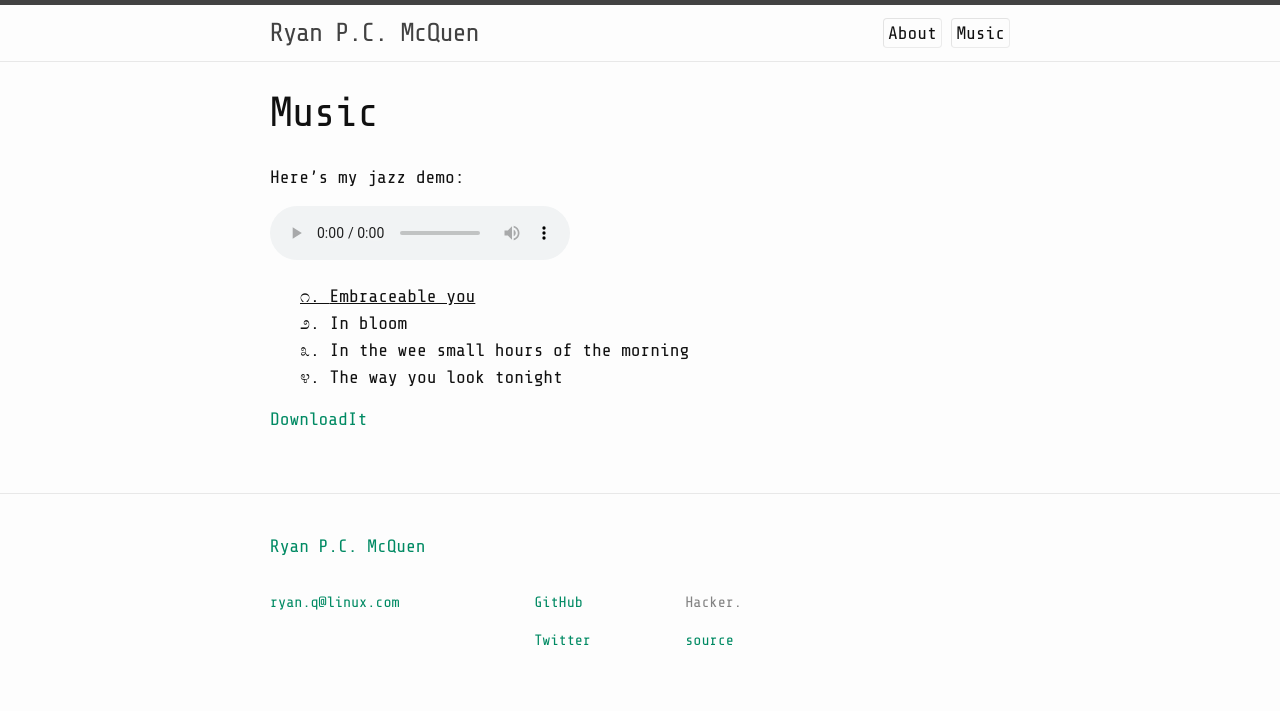
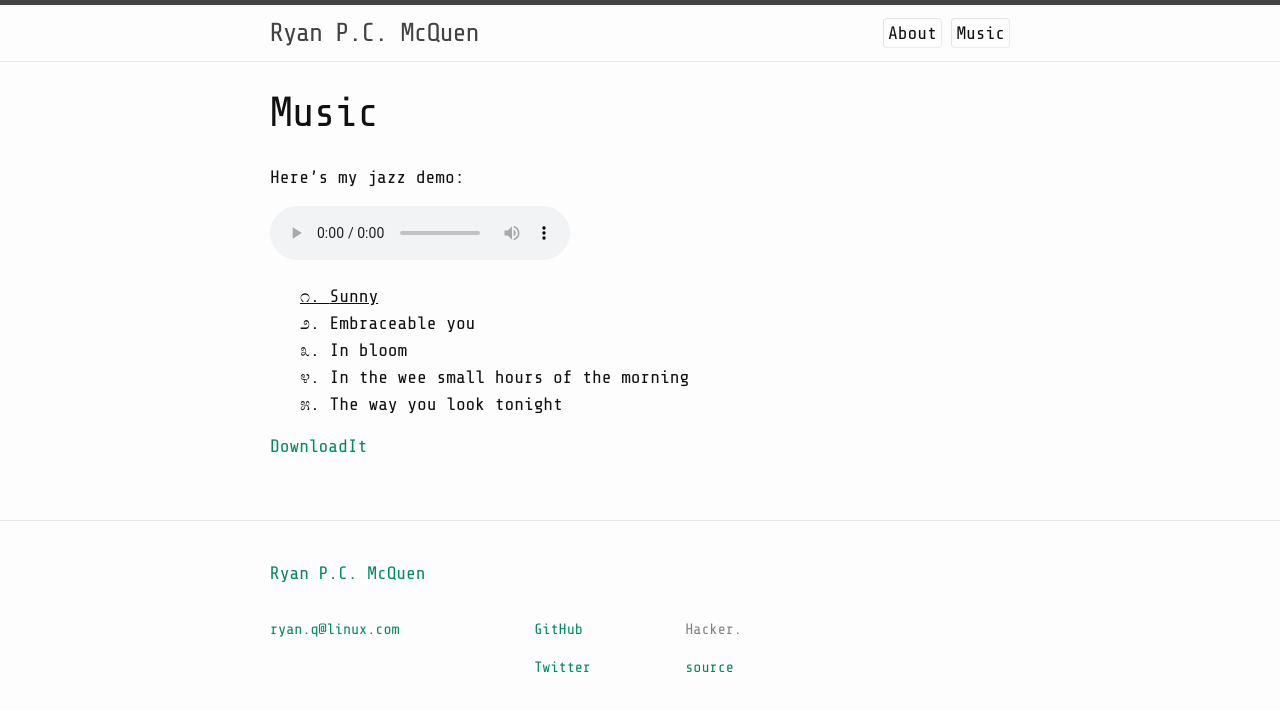
Before and after one commit to ryanpcmcquen/ryanpcmcquen.github.io, a Jekyll site: the page built from music.md, in a window 1280 px wide. Shown: the top 711 px of the page. Built offline with Jekyll 4.4.1, drawn with Linux system fonts in a browser that asks for light colours.

Commit message:
Add 'Sunny'.

```diff
--- a/music.md
+++ b/music.md
@@ -14,6 +14,7 @@ Here's my jazz demo:
 <p></p>
 
 <ul class="songList">
+  <li>Sunny</li>
   <li>Embraceable you</li>
   <li>In bloom</li>
   <li>In the wee small hours of the morning</li>
```
